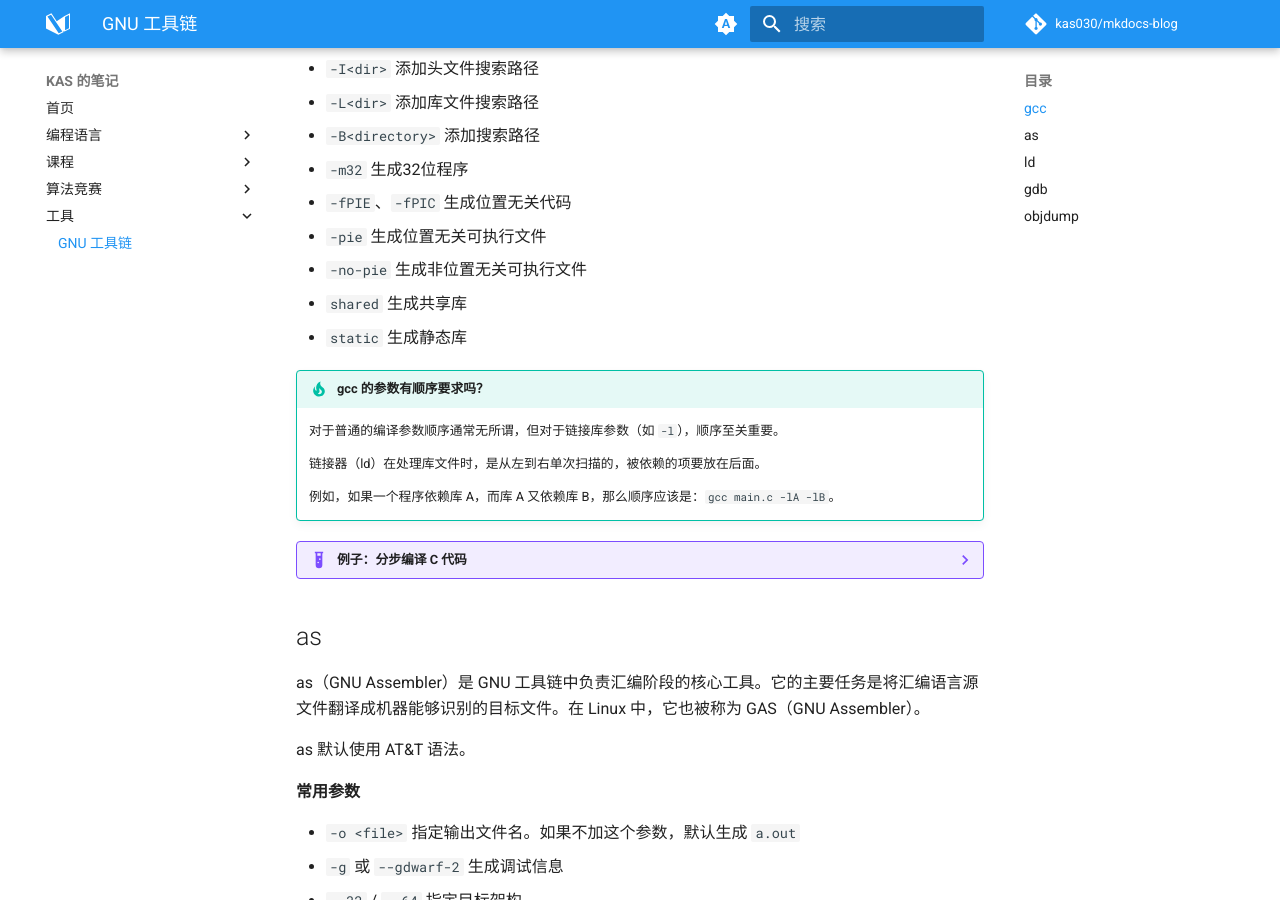
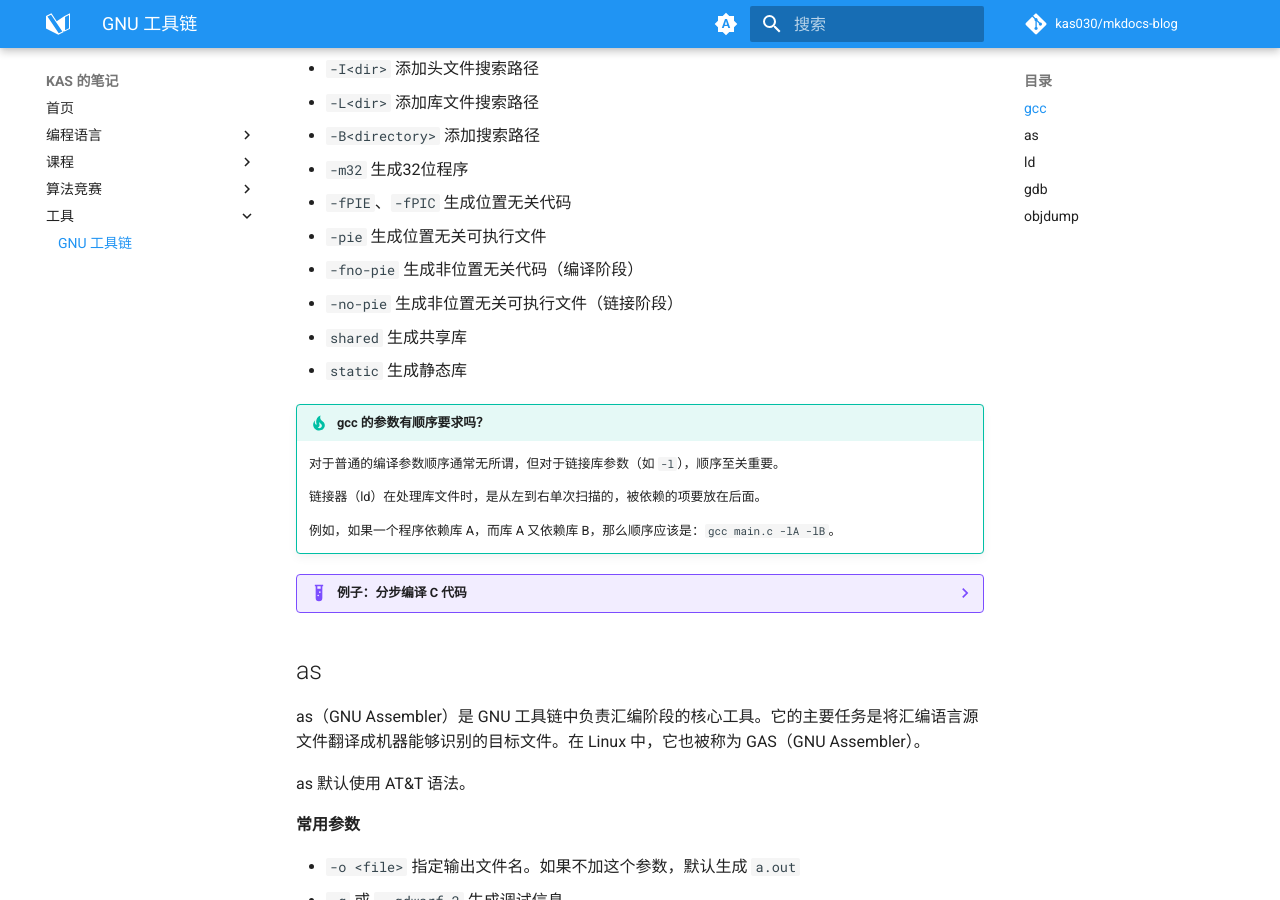
Before and after one commit to kas030/mkdocs-blog, an MkDocs documentation site: the page built from blog/docs/tools/gnu-toolchain.md, in a window 1280 px wide and 900 px high, scrolled down 653 px. Built offline with MkDocs 1.6.1 and Material for MkDocs 9.7.7, drawn with Linux system fonts in a browser that asks for light colours; comment, search, counter and statistics services are not loaded.

Commit message:
docs(tools): add gcc parameter -fno-pie

```diff
--- a/blog/docs/tools/gnu-toolchain.md
+++ b/blog/docs/tools/gnu-toolchain.md
@@ -23,7 +23,8 @@ gcc（GNU C Compiler）是 GCC（GNU Compiler Collection）的一部分，实际
 - `-m32` 生成32位程序
 - `-fPIE`、`-fPIC` 生成位置无关代码
 - `-pie` 生成位置无关可执行文件
-- `-no-pie` 生成非位置无关可执行文件
+- `-fno-pie` 生成非位置无关代码（编译阶段）
+- `-no-pie` 生成非位置无关可执行文件（链接阶段）
 - `shared` 生成共享库
 - `static` 生成静态库
 
```
